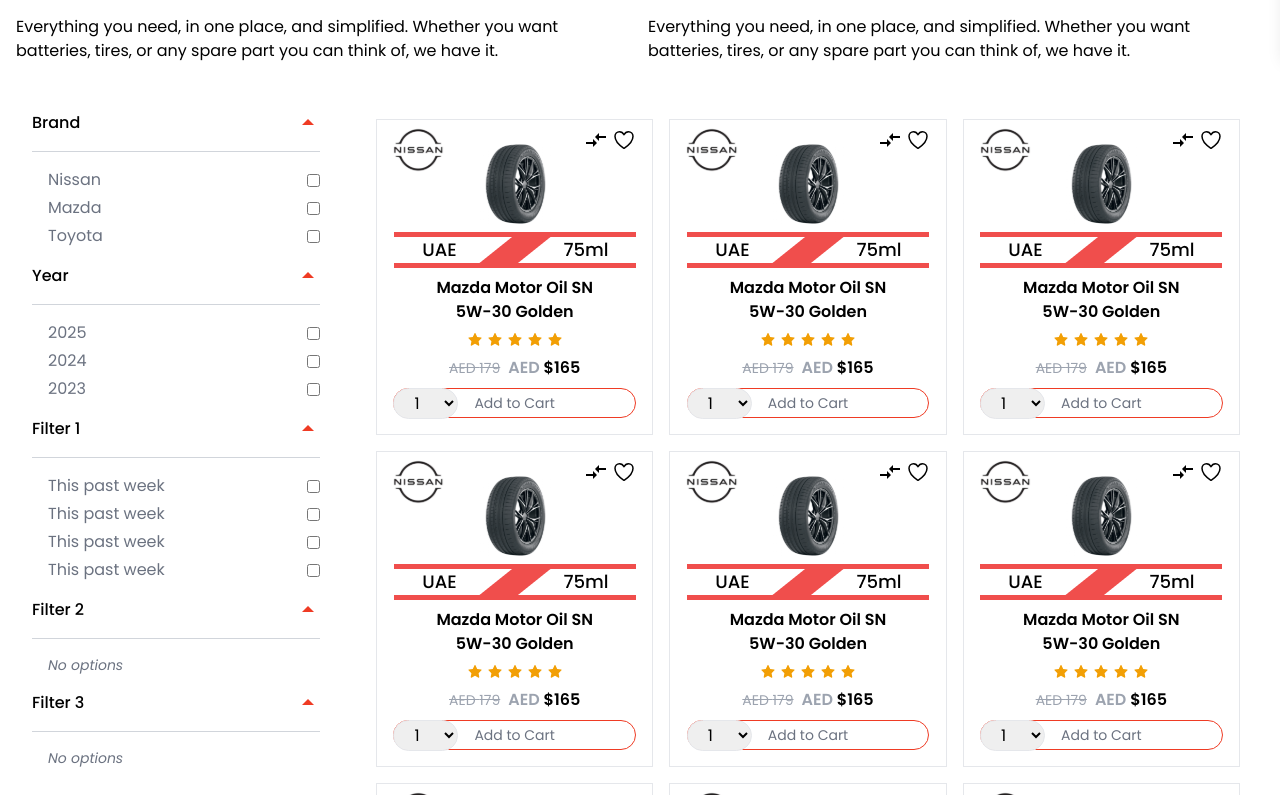
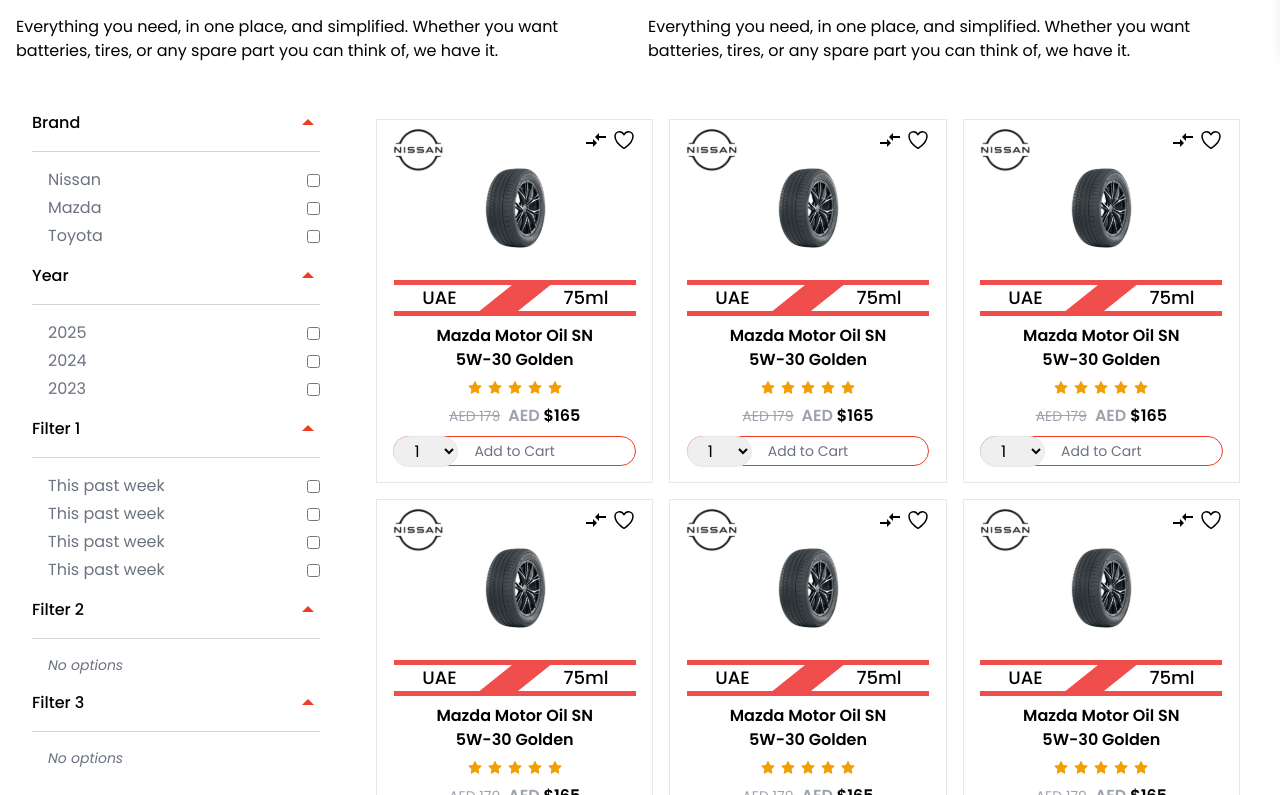
Before and after one commit to momarzouq/O2Mart, a React (Vite) app: page /tires in a window 1280 px wide. Shown: the part 745-1540 px from the top of the page. Built offline with nearby package versions, Linux system fonts and the light colour scheme.

Commit message:
last push

```diff
--- a/src/components/Cart.jsx
+++ b/src/components/Cart.jsx
@@ -1,4 +1,4 @@
-import React from "react";
+import React, { useState } from "react";
 import Container from "../UI/Container";
 import { MdOutlineCompareArrows } from "react-icons/md";
 import { IoHeartOutline } from "react-icons/io5";
@@ -8,6 +8,10 @@ import Nissan from "../assets/nissan.svg";
 import { Link } from "react-router-dom";
 import { AiFillStar } from "react-icons/ai";
 export default function Cart() {
+  const [isAdded, setIsAdded] = useState(false);
+  const handleClick = () => {
+    setIsAdded(true);
+  };
   const products = [
     {
       id: 1,
@@ -89,28 +93,31 @@ export default function Cart() {
 
       {/* Right Side - Products */}
       <div className="flex-[3] bg-white p-6 rounded-md ">
-        <div className="grid grid-cols-4 lg:grid-cols-1 gap-4">
+        <div className="grid-custom-cart gap-4">
           {products.map((product) => (
-            <Link to={`/product/${product.id}`}>
             <div
               key={product.id}
               className="relative flex flex-col items-center justify-center border p-4 space-y-2"
             >
               {/* Brand Of Product & Add To Favorit & Comprison */}
-                <div className="flex items-center">
+              <div className=" flex items-center">
                 <img
                   src={product.brand}
                   alt={product.brand}
                   className="absolute left-4 top-2 object-cover rounded h-12"
                 />
-                  <IoHeartOutline className="absolute right-4 top-2 size-6" />
-                  <MdOutlineCompareArrows className="absolute right-11 top-2 size-6" />
+                <IoHeartOutline className="absolute right-4 top-2 size-6 hover:text-Brand" />
+                <Link to="/comparsion">
+                  <MdOutlineCompareArrows className="absolute right-11 top-2 size-6 hover:text-Brand" />
+                </Link>
               </div>
+              <Link to={`/product/${product.id}`}>
                 <img
                   src={product.image}
                   alt={product.name}
-                  className="object-cover rounded h-20 my-6"
+                  className="object-cover rounded h-20 my-6 flex justify-center"
                 />
+              </Link>
               <img
                 src={product.volume}
                 alt={product.name}
@@ -132,6 +139,7 @@ export default function Cart() {
                   <span className="text-gray-400">AED</span> ${product.price}
                 </span>
               </div>
+
               <div className="relative">
                 <select className="absolute border outline-none rounded-2xl py-[2px] md:py-0 px-4">
                   <option>1</option>
@@ -139,12 +147,16 @@ export default function Cart() {
                   <option>3</option>
                   <option>4</option>
                 </select>
-                  <button className=" text-sm text-gray-500 border border-Brand rounded-2xl py-1 md:py-0.5 px-20 xl:px-10">
-                    Add to Cart
+                <button
+                  onClick={handleClick}
+                  className={`text-sm text-gray-500 border border-Brand rounded-2xl py-1 md:py-0.5 px-20 xl:px-10 transition-colors duration-300 ${
+                    isAdded ? "bg-Brand text-white" : ""
+                  }`}
+                >
+                  {isAdded ? "Added" : "Add to Cart"}
                 </button>
               </div>
             </div>
-            </Link>
           ))}
         </div>
         {/* Pagination */}
--- a/src/components/FiltersAndProducts.jsx
+++ b/src/components/FiltersAndProducts.jsx
@@ -89,30 +89,34 @@ export const FiltersAndProducts = ({ products, filters }) => {
             );
           })}
         </div>
+
         {/* Right Side - Products */}
         <div className="flex-[3] bg-white p-6 rounded-md ">
-          <div className="grid grid-cols-3 lg:grid-cols-1 gap-4">
+          <div className="grid-custom gap-4">
             {products.map((product) => (
-              <Link to={`/product/${product.id}`}>
               <div
                 key={product.id}
                 className="relative flex flex-col items-center justify-center border p-4 space-y-2"
               >
                 {/* Brand Of Product & Add To Favorit & Comprison */}
-                  <div className="flex items-center">
+                <div className=" flex items-center">
                   <img
                     src={product.brand}
                     alt={product.brand}
                     className="absolute left-4 top-2 object-cover rounded h-12"
                   />
-                    <IoHeartOutline className="absolute right-4 top-2 size-6" />
-                    <MdOutlineCompareArrows className="absolute right-11 top-2 size-6" />
+                  <IoHeartOutline className="absolute right-4 top-2 size-6 hover:text-Brand" />
+                  <Link to="/comparsion">
+                    <MdOutlineCompareArrows className="absolute right-11 top-2 size-6 hover:text-Brand" />
+                  </Link>
                 </div>
+                <Link to={`/product/${product.id}`}>
                   <img
                     src={product.image}
                     alt={product.name}
-                    className="object-cover rounded h-20 my-6"
+                    className="object-cover rounded h-20 my-6 flex justify-center"
                   />
+                </Link>
                 <img
                   src={product.volume}
                   alt={product.name}
@@ -131,10 +135,10 @@ export const FiltersAndProducts = ({ products, filters }) => {
                     </span>
                   )}
                   <span className="font-semibold">
-                      <span className="text-gray-400">AED</span> $
-                      {product.price}
+                    <span className="text-gray-400">AED</span> ${product.price}
                   </span>
                 </div>
+
                 <div className="relative">
                   <select className="absolute border outline-none rounded-2xl py-[2px] md:py-0 px-4">
                     <option>1</option>
@@ -147,7 +151,6 @@ export const FiltersAndProducts = ({ products, filters }) => {
                   </button>
                 </div>
               </div>
-              </Link>
             ))}
           </div>
           {/* Pagination */}
--- a/src/index.css
+++ b/src/index.css
@@ -57,10 +57,55 @@ span.swiper-pagination-bullet-active {
   --swiper-navigation-size: 24px; /* Adjust size */
 }
 
-
-
 /* List Style */
 ul.spec-list {
   list-style-type: disc; /* Adds bullet point */
   padding-left: 1rem; /* Creates space for bullet */
 }
+
+
+
+/* Grid System fo product */
+
+.grid-custom {
+  display: grid;
+  grid-template-columns: repeat(1, minmax(0, 1fr)); /* default = 1 col */
+  gap: 1rem;
+}
+
+@media (min-width: 768px) {
+  .grid-custom {
+    grid-template-columns: repeat(2, minmax(0, 1fr)); /* medium = 2 cols */
+  }
+}
+
+@media (min-width: 1024px) {
+  .grid-custom {
+    grid-template-columns: repeat(3, minmax(0, 1fr)); /* large = 4 cols */
+  }
+}
+
+
+/* Grid system for  */
+.grid-custom-cart {
+  display: grid;
+  grid-template-columns: repeat(1, minmax(0, 1fr)); /* default = 1 col */
+  gap: 1rem;
+}
+
+@media (min-width: 768px) {
+  .grid-custom-cart {
+    grid-template-columns: repeat(2, minmax(0, 1fr)); /* medium = 2 cols */
+  }
+}
+
+@media (min-width: 1024px) {
+  .grid-custom-cart {
+    grid-template-columns: repeat(3, minmax(0, 1fr)); /* large = 4 cols */
+  }
+}
+@media (min-width: 1280px) {
+  .grid-custom-cart {
+    grid-template-columns: repeat(4, minmax(0, 1fr)); /* large = 4 cols */
+  }
+}
```
Lines whose indentation alone changed are shown as unchanged.
